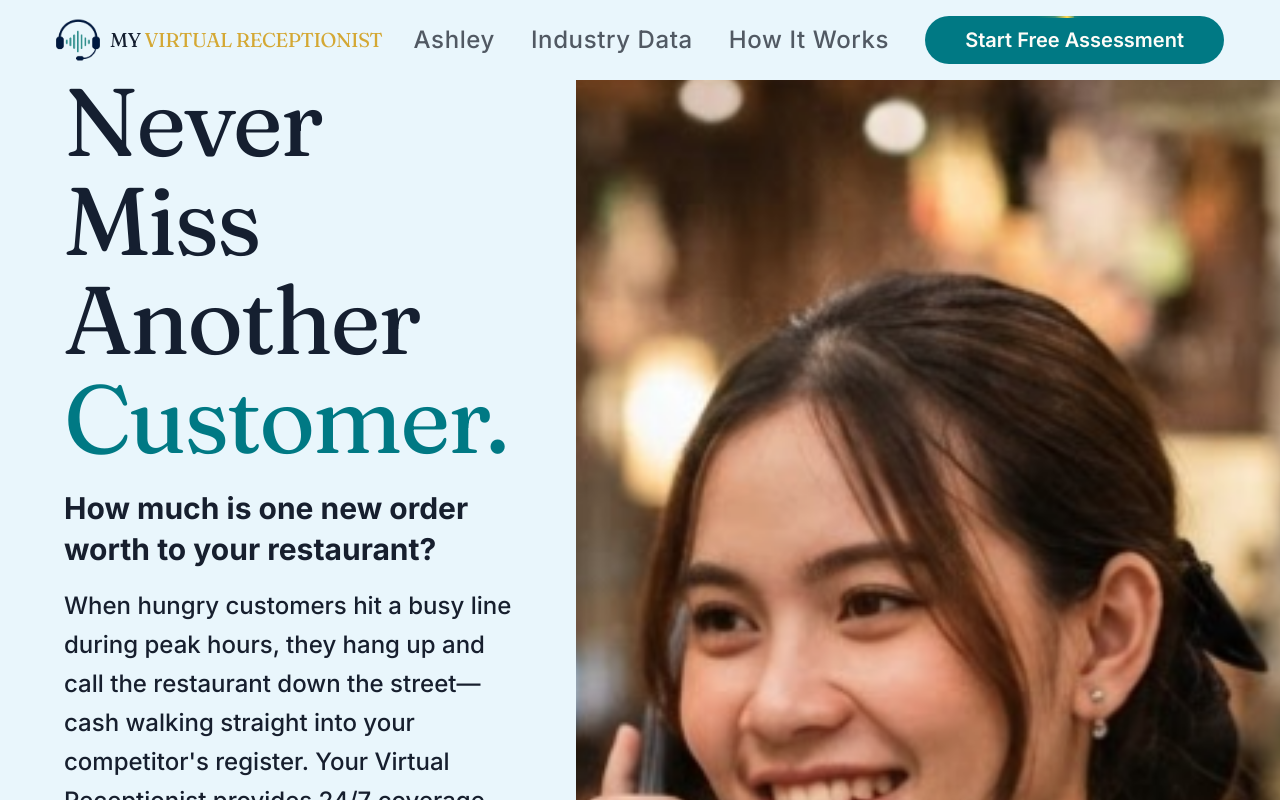
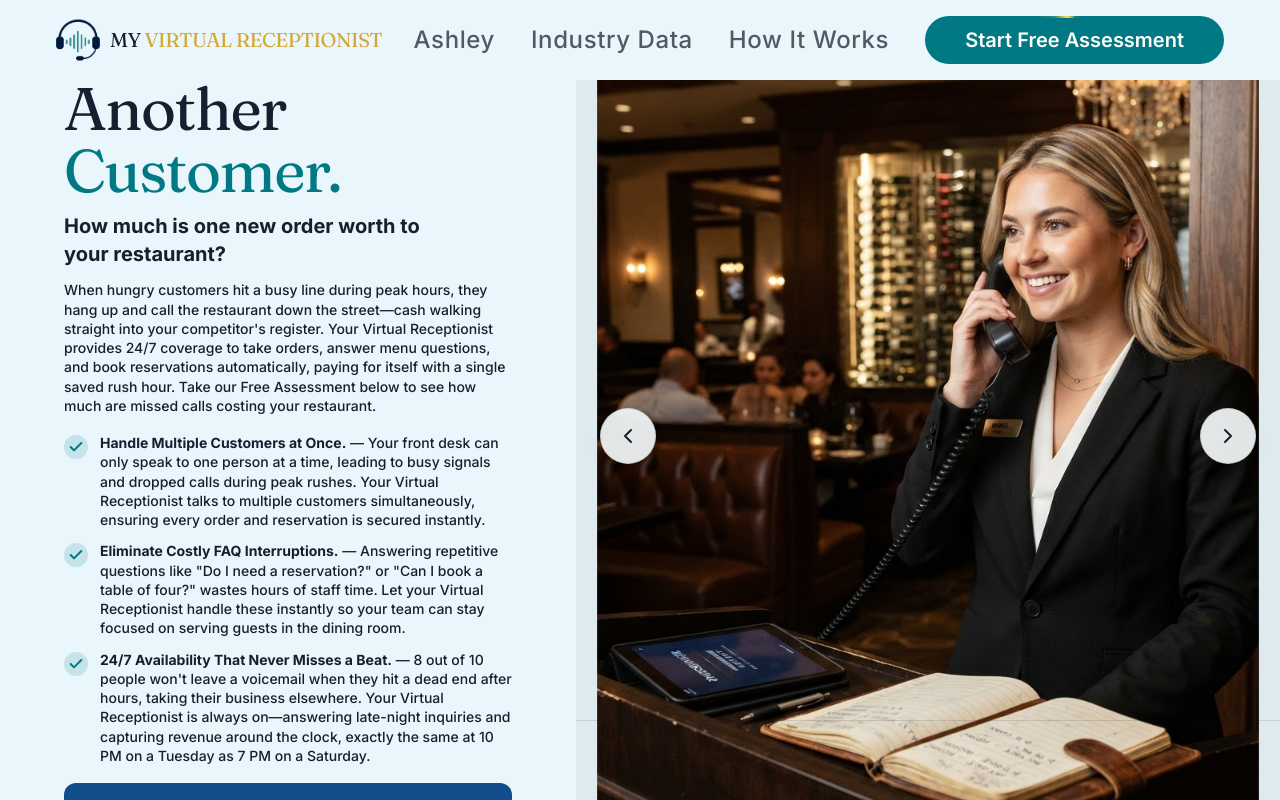
Before and after one commit to TheHairSalonGuy/client-focus, a Next.js app: page / in a window 1280 px wide. Shown: the top 800 px of the page. Built offline with nearby package versions, Linux system fonts and the light colour scheme; a web font is replaced by a local one.

Commit message:
feat: adjust carousel default slide and update hero section styling
Co-authored-by: Max AI <222323436+TheHairSalonGuy@users.noreply.github.com>

```diff
--- a/components/hero.tsx
+++ b/components/hero.tsx
@@ -37,7 +37,7 @@ const BENEFITS: Benefit[] = [
   },
 ]
 
-// Ordered carousel slides. Index 0 (Fine Dining) is shown on page load.
+// Ordered carousel slides. Index 1 (Fine Dining) is shown on page load.
 const SLIDES: Slide[] = [
   {
     id: "thai-restaurant",
@@ -78,7 +78,7 @@ const SLIDES: Slide[] = [
 
 export function Hero() {
   // Index-based carousel: 0 = Fine Dining (default) → Casual → Quick Service → Bar & Grill.
-  const [index, setIndex] = useState(0)
+  const [index, setIndex] = useState(1)
 
   const goPrev = () => setIndex((i) => (i - 1 + SLIDES.length) % SLIDES.length)
   const goNext = () => setIndex((i) => (i + 1) % SLIDES.length)
@@ -91,15 +91,15 @@ export function Hero() {
     <section id="top" className="relative w-full">
       {/* Split hero: ~45% light content panel (left) + ~55% image panel (right).
           On mobile/tablet these stack (content first, image below) via grid-cols-1. */}
-      <div className="grid w-full grid-cols-1 lg:min-h-[85vh] lg:grid-cols-[45%_55%]">
+      <div className="grid w-full grid-cols-1 lg:h-[calc(100vh-80px)] lg:grid-cols-[45%_55%]">
         {/* ---------------- LEFT: content panel ---------------- */}
-        <div className="relative z-10 w-full flex flex-col justify-center bg-background px-6 pb-12 pt-20 sm:px-10 lg:justify-start lg:pl-12 lg:pr-12 lg:pb-8 lg:pt-[72px] xl:pl-16 xl:pr-16">
+        <div className="relative z-10 w-full flex flex-col justify-center bg-background px-6 pb-12 pt-20 sm:px-10 lg:justify-start lg:pl-12 lg:pr-12 lg:pb-4 lg:pt-4 xl:pl-16 xl:pr-16">
           <div className="mx-auto w-full max-w-4xl lg:ml-auto lg:mr-0">
             {/* Main sales headline. "Never Miss Another" navy, final word teal, elegant
                 serif, forced onto exactly two lines. The final word is an interactive vertical
                 text-swap: on hover "Client" slides up out of view while "Order" slides in from
                 below. */}
-            <h2 className="word-swap-group relative font-serif text-7xl font-normal leading-[1.03] tracking-tight text-balance lg:text-8xl">
+            <h2 className="word-swap-group relative font-serif text-6xl font-normal leading-[1.03] tracking-tight text-balance lg:text-5xl xl:text-6xl">
               <span className="block text-navy-deep">Never Miss</span>
               <span className="block">
                 <span className="text-navy-deep">Another </span>
@@ -113,19 +113,19 @@ export function Hero() {
             </h2>
 
             {/* Supporting question heading */}
-            <h3 className="mt-5 text-pretty text-2xl font-bold leading-snug text-foreground sm:text-3xl">{LEAD}</h3>
+            <h3 className="mt-3 text-pretty text-xl font-bold leading-snug text-foreground sm:text-2xl lg:text-lg xl:text-xl">{LEAD}</h3>
 
             {/* Supporting copy */}
-            <div className="mt-4 space-y-3">
-              <p className="text-pretty text-2xl font-medium leading-relaxed text-foreground">{BODY_PARAGRAPH}</p>
+            <div className="mt-3 space-y-2">
+              <p className="text-pretty text-xl font-medium leading-relaxed text-foreground lg:text-sm lg:leading-snug">{BODY_PARAGRAPH}</p>
             </div>
 
             {/* Benefit rows — each keeps the subtle proximity hover (lift + scale + brighten). */}
-            <ul className="mt-5 grid gap-2.5">
+            <ul className="mt-4 grid gap-2">
               {BENEFITS.map((benefit) => (
                 <li
                   key={benefit.title}
-                  className="group flex origin-left transform-gpu items-start gap-3 py-0.5 text-xl leading-relaxed text-foreground transition-all duration-300 ease-out hover:-translate-y-1 hover:scale-[1.03] hover:brightness-110 sm:text-2xl"
+                  className="group flex origin-left transform-gpu items-start gap-3 py-0.5 text-lg leading-snug text-foreground transition-all duration-300 ease-out hover:-translate-y-1 hover:scale-[1.03] hover:brightness-110 sm:text-2xl lg:text-sm"
                 >
                   <span className="mt-0.5 flex h-6 w-6 flex-none items-center justify-center rounded-full bg-teal/15 text-teal transition-colors duration-300 ease-out group-hover:bg-teal/25 group-hover:text-teal-bright">
                     <Check className="h-4 w-4" strokeWidth={3} />
@@ -158,7 +158,7 @@ export function Hero() {
         {/* Full-bleed photo carousel across the four restaurant categories. Each slide
             cross-fades; the right arrow advances Fine Dining → Casual → Quick Service →
             Bar & Grill (wrapping), the left arrow steps back. */}
-        <div className="relative w-full aspect-[4/3] lg:aspect-auto lg:h-full lg:min-h-[500px]">
+        <div className="relative w-full aspect-[4/3] bg-muted lg:aspect-auto lg:h-full lg:min-h-[500px]">
           {SLIDES.map((slide, i) => (
             <div
               key={slide.id}
@@ -172,7 +172,7 @@ export function Hero() {
                 fill
                 priority={i === 0}
                 sizes="(max-width: 1024px) 100vw, 55vw"
-                className={`object-cover ${slide.objectPosition}`}
+                className={`scale-[0.94] object-cover ${slide.objectPosition}`}
               />
             </div>
           ))}
```
